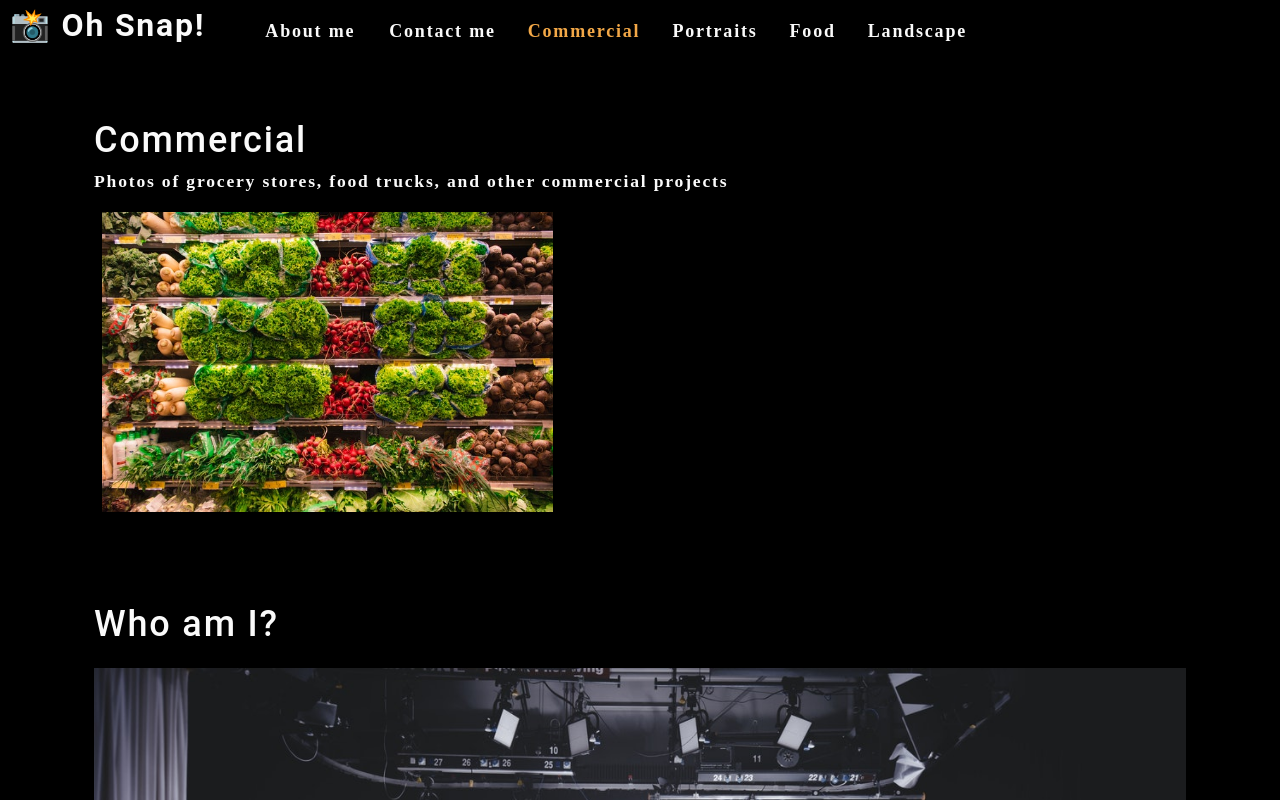
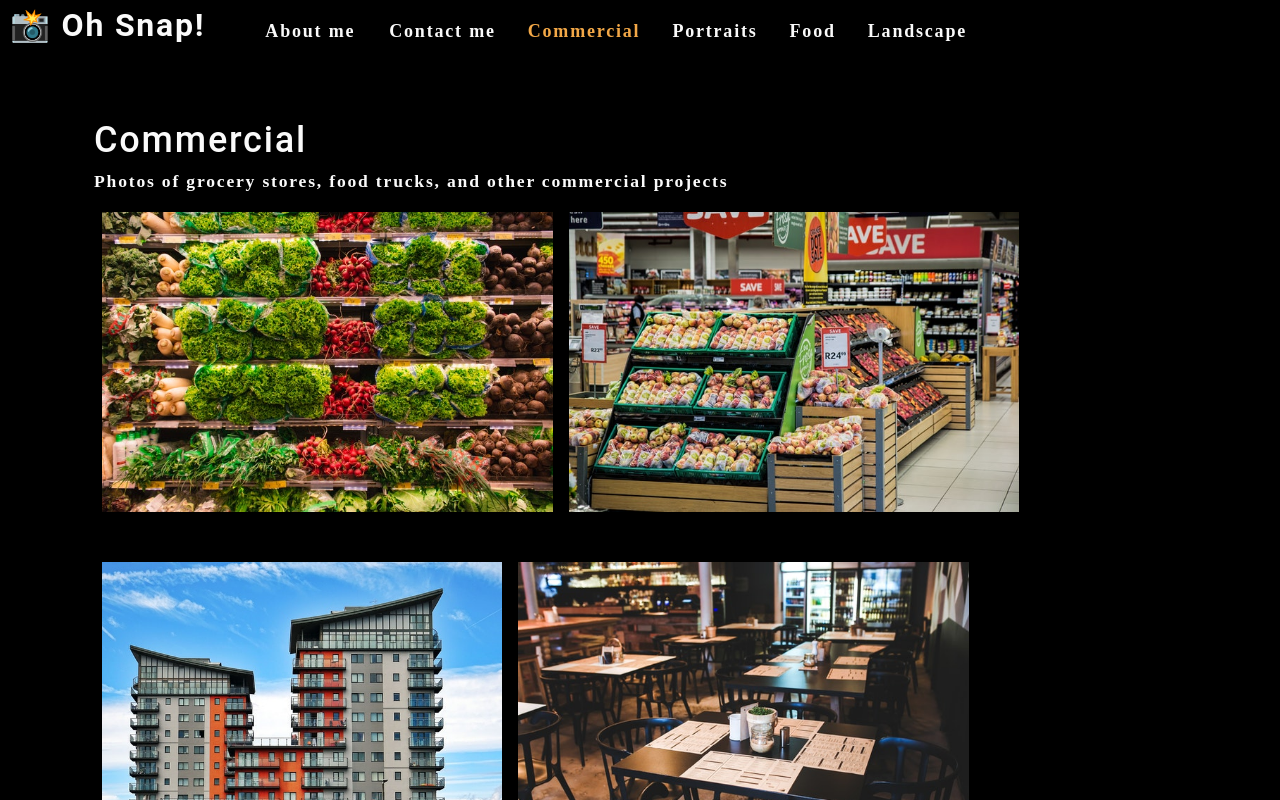
Before and after one commit to majdyjamal/photo-port, a React (Create React App) app: page / in a window 1280 px wide. Shown: the top 800 px of the page. Built offline with nearby package versions, Linux system fonts and the light colour scheme.

Commit message:
20.3.5: Display the Photos-5, added the PhotoList component code

```diff
--- a/src/components/Gallery/index.js
+++ b/src/components/Gallery/index.js
@@ -1,8 +1,8 @@
 import React from "react";
 import { capitalizeFirstLetter } from "../../utils/helpers.js"
-import photo from "../../assets/small/commercial/0.jpg";
+import PhotoList from "../PhotoList/index.js";
 
-const Gallery = (props ) => {
+const Gallery = (props) => {
 
     const {currentCategory} = props;
 
@@ -10,9 +10,7 @@
         <section>
             <h1>{capitalizeFirstLetter(currentCategory.name)}</h1>
             <p>{currentCategory.description}</p>
-            <div  className="flex-row">
-                <img src={photo} alt={currentCategory.description} className="img-thumbnail mx-1"/>
-            </div>
+            <PhotoList category = {currentCategory.name} />
         </section>
     );
 }
--- /dev/null
+++ b/src/components/PhotoList/index.js
@@ -0,0 +1,124 @@
+import React, {useState} from "react";
+
+const PhotoList = (props) => {
+
+    const {category} = props;
+
+    const [photos] = useState([
+        {
+          name: 'Grocery aisle',
+          category: 'commercial',
+          description: 'Lorem ipsum dolor sit amet, consectetur adipiscing elit. Nunc ultricie',
+        },
+        {
+          name: 'Grocery booth',
+          category: 'commercial',
+          description: 'Lorem ipsum dolor sit amet, consectetur adipiscing elit. Nunc ultricie',
+        },
+        {
+          name: 'Building exterior',
+          category: 'commercial',
+          description: 'Lorem ipsum dolor sit amet, consectetur adipiscing elit. Nunc ultricie',
+        },
+        {
+          name: 'Restaurant table',
+          category: 'commercial',
+          description: 'Lorem ipsum dolor sit amet, consectetur adipiscing elit. Nunc ultricie',
+        },
+        {
+          name: 'Cafe interior',
+          category: 'commercial',
+          description: 'Lorem ipsum dolor sit amet, consectetur adipiscing elit. Nunc ultricie',
+        },
+        {
+          name: 'Cat green eyes',
+          category: 'portraits',
+          description: 'Lorem ipsum dolor sit amet, consectetur adipiscing elit. Nunc ultricie',
+        },
+        {
+          name: 'Green parrot',
+          category: 'portraits',
+          description: 'Lorem ipsum dolor sit amet, consectetur adipiscing elit. Nunc ultricie',
+        },
+        {
+          name: 'Yellow macaw',
+          category: 'portraits',
+          description: 'Lorem ipsum dolor sit amet, consectetur adipiscing elit. Nunc ultricie',
+        },
+        {
+          name: 'Pug smile',
+          category: 'portraits',
+          description: 'Lorem ipsum dolor sit amet, consectetur adipiscing elit. Nunc ultricie',
+        },
+        {
+          name: 'Pancakes',
+          category: 'food',
+          description: 'Lorem ipsum dolor sit amet, consectetur adipiscing elit. Nunc ultricie',
+        },
+        {
+          name: 'Burrito',
+          category: 'food',
+          description: 'Lorem ipsum dolor sit amet, consectetur adipiscing elit. Nunc ultricie',
+        },
+        {
+          name: 'Scallop pasta',
+          category: 'food',
+          description: 'Lorem ipsum dolor sit amet, consectetur adipiscing elit. Nunc ultricie',
+        },
+        {
+          name: 'Burger',
+          category: 'food',
+          description: 'Lorem ipsum dolor sit amet, consectetur adipiscing elit. Nunc ultricie',
+        },
+        {
+          name: 'Fruit bowl',
+          category: 'food',
+          description: 'Lorem ipsum dolor sit amet, consectetur adipiscing elit. Nunc ultricie',
+        },
+        {
+          name: 'Green river',
+          category: 'landscape',
+          description: 'Lorem ipsum dolor sit amet, consectetur adipiscing elit. Nunc ultricie',
+        },
+        {
+          name: 'Docks',
+          category: 'landscape',
+          description: 'Lorem ipsum dolor sit amet, consectetur adipiscing elit. Nunc ultricie',
+        },
+        {
+          name: 'Panoramic village by sea',
+          category: 'landscape',
+          description: 'Lorem ipsum dolor sit amet, consectetur adipiscing elit. Nunc ultricie',
+        },
+        {
+          name: 'Domestic landscape',
+          category: 'landscape',
+          description: 'Lorem ipsum dolor sit amet, consectetur adipiscing elit. Nunc ultricie',
+        },
+        {
+          name: 'Park bench',
+          category: 'landscape',
+          description: 'Lorem ipsum dolor sit amet, consectetur adipiscing elit. Nunc ultricie',
+        },
+      ]);
+
+    const categoryPhotos = photos.filter((photo) => photo.category === category);
+
+    return(
+        <div className="flex-row">
+            {
+                categoryPhotos.map((image, i) => (
+                    <img
+                    src={require(`../../assets/small/${image.category}/${i}.jpg`)}
+                    alt={image.name}
+                    className="img-thumbnail mx-1"
+                    key={image.name}
+                    />)
+                    )
+            }
+        </div>
+    );
+
+};
+
+export default PhotoList;
```
